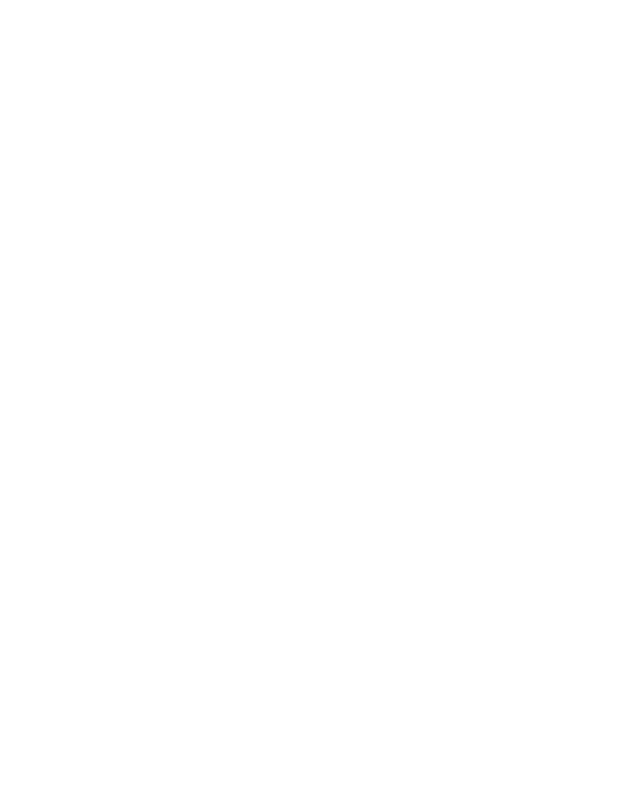
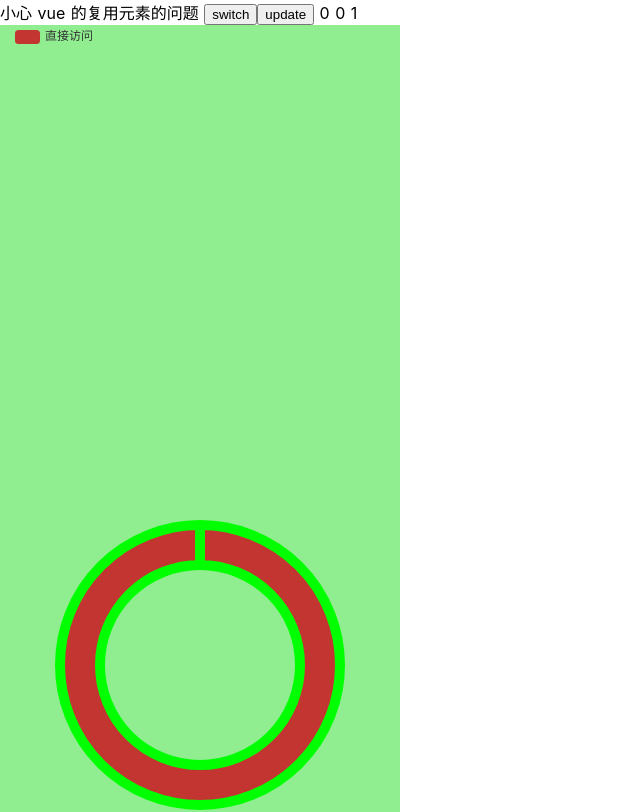
Before and after one commit to CroMarmot/VueDemo, a Nuxt app: page /Echarts4Import in a window 1280 px wide. Before the commit this address had no page. Shown: the top 812 px of the page, without its empty margins (0-640 px from the left). Built offline with nearby package versions, Linux system fonts and the light colour scheme.

Commit message:
chore: echart4 && binarySearchComponents

```diff
--- /dev/null
+++ b/components/BinarySearchComponents.vue
@@ -0,0 +1,47 @@
+<template>
+  <BinarySearchComponents
+    v-if="(l !== lptr || r !== rptr) && d < 500"
+    :l="lptr"
+    :r="rptr"
+    :gtfn="gtfn"
+    :d="d + 1"
+  />
+  <div v-else>[{{ l }},{{ r }}]</div>
+</template>
+
+<script>
+export default {
+  name: 'BinarySearchComponents',
+  props: {
+    l: {
+      type: Number,
+      required: true,
+    },
+    r: {
+      type: Number,
+      required: true,
+    },
+    d: {
+      type: Number,
+      default: 0,
+    },
+    gtfn: {
+      type: Function,
+      required: true,
+    },
+  },
+  computed: {
+    m() {
+      // console.log([this.l,this.r, this.d]);
+      return (this.l + this.r) / 2
+    },
+    lptr() {
+      return this.gtfn(this.m) ? this.l : this.m
+    },
+    rptr() {
+      return this.gtfn(this.m) ? this.m : this.r
+    },
+  },
+  mounted() {},
+}
+</script>
--- /dev/null
+++ b/components/Echarts4Vue.vue
@@ -0,0 +1,59 @@
+<template>
+  <div class="auto-fit-div"></div>
+</template>
+
+<script>
+import echarts from 'echarts'
+
+export default {
+  props: {
+    option: {
+      type: Object,
+      default: () => {},
+    },
+  },
+  data() {
+    return {
+      instance: null,
+    }
+  },
+  watch: {
+    option: {
+      deep: true,
+      handler() {
+        this.updateEcharts()
+      },
+    },
+  },
+  mounted() {
+    this.instance = echarts.init(this.$el)
+    this.updateEcharts()
+    this.$emit('onInit', { instance: this.instance })
+  },
+  updated() {
+    this.updateEcharts()
+  },
+  methods: {
+    go() {
+      window.instance = this.instance
+    },
+    updateEcharts() {
+      this.instance && this.instance.setOption(this.option)
+    },
+  },
+}
+</script>
+
+<style lang="scss" scoped>
+html {
+  margin: 0;
+  padding: 0;
+  width: 100vw;
+  height: 100vh;
+}
+.auto-fit-div {
+  width: 100%;
+  height: 100%;
+  background-color: lightgreen;
+}
+</style>
--- a/package.json
+++ b/package.json
@@ -27,7 +27,9 @@
     "@nuxtjs/axios": "^5.12.2",
     "@nuxtjs/pwa": "^3.0.2",
     "core-js": "^3.6.5",
+    "echarts": "^4.2.1",
     "nuxt": "^2.14.6",
+    "resize-observer-polyfill": "^1.5.1",
     "sass": "^1.28.0",
     "sass-loader": "^10.0.4",
     "swiper": "^6.3.5"
--- /dev/null
+++ b/pages/BinarySearchDemo.vue
@@ -0,0 +1,68 @@
+<template>
+  <div>
+    <h1>
+      显然纯js能二分1直到自己相等(大约1000层)，裸的js函数递归超8000+层（我电脑上），然而vue
+      在556层超过了最大call stack
+    </h1>
+    <BinarySearchComponents :l="0" :r="100" :gtfn="(v) => v * v - 1 > 0" />
+    <BinarySearchComponents :l="0" :r="100" :gtfn="(v) => 3 * v * v - 1 > 0" />
+    <input v-model="customL" placeholder="custom L" />
+    <input v-model="customR" placeholder="custom R" />
+    <input v-model="customFn" placeholder="custom function" />
+    <BinarySearchComponents
+      :l="Number(customL)"
+      :r="Number(customR)"
+      :gtfn="gtfn"
+    />
+  </div>
+</template>
+
+<script>
+import BinarySearchComponents from '../components/BinarySearchComponents'
+export default {
+  components: { BinarySearchComponents },
+  data() {
+    return {
+      customL: '',
+      customR: '',
+      customFn: '',
+      gtfn: () => true,
+    }
+  },
+  watch: {
+    customFn() {
+      try {
+        // eslint-disable-next-line no-eval
+        const fn = eval(this.customFn)
+        if (typeof fn === 'function') {
+          this.gtfn = fn
+          return
+        } else {
+          console.warn('Not a function')
+        }
+      } catch (e) {
+        console.warn(e)
+      }
+      this.gtfn = () => true
+    },
+  },
+}
+</script>
+
+<style lang="scss" scoped>
+html {
+  margin: 0;
+  padding: 0;
+  width: 100vw;
+  height: 100vh;
+}
+.any-wrap-div {
+  width: 50vh;
+  height: 80vh;
+  position: relative;
+  background-color: lightgreen;
+  &.h400 {
+    height: 160vh;
+  }
+}
+</style>
--- /dev/null
+++ b/pages/Echarts4Import.vue
@@ -0,0 +1,132 @@
+<template>
+  <div>
+    小心 vue 的复用元素的问题
+    <button @click="vis = !vis">switch</button>
+    <button @click="updateData">update</button>
+    0
+    <div v-if="vis" :key="1" class="any-wrap-div">
+      <echarts4-vue :option="echartsOption"></echarts4-vue>
+    </div>
+    0 1
+    <div v-if="!vis" :key="2" class="any-wrap-div h400">
+      <echarts4-vue :option="echartsOption"></echarts4-vue>
+    </div>
+    1 2
+    <div v-show="vis" :key="3" class="any-wrap-div">
+      <echarts4-vue
+        :option="echartsOption"
+        @onInit="onEchartsInit"
+      ></echarts4-vue>
+    </div>
+    2 3
+    <div v-show="!vis" :key="4" class="any-wrap-div h400">
+      <echarts4-vue
+        :option="echartsOption"
+        @onInit="onEchartsInit"
+      ></echarts4-vue>
+    </div>
+    3
+  </div>
+</template>
+
+<script>
+import Echarts4Vue from '~/components/Echarts4Vue'
+
+export default {
+  components: { Echarts4Vue },
+  data() {
+    return {
+      vis: false,
+      instance: null,
+      instanceGroup: [],
+      echartsOption: {
+        tooltip: {
+          trigger: 'item',
+          formatter: '{a} <br/>{b}: {c} ({d}%)',
+        },
+        legend: {
+          orient: 'vertical',
+          left: 10,
+          data: ['直接访问', '邮件营销', '联盟广告', '视频广告', '搜索引擎'],
+        },
+        series: [
+          {
+            name: '访问来源',
+            type: 'pie',
+            radius: ['50%', '70%'],
+            avoidLabelOverlap: false,
+            padding: 4,
+            label: {
+              show: false,
+              position: 'center',
+            },
+            emphasis: {
+              label: {
+                show: true,
+                fontSize: '30',
+                fontWeight: 'bold',
+              },
+            },
+            labelLine: {
+              show: false,
+            },
+            data: [{ value: 100, name: '直接访问' }],
+            itemStyle: {
+              // this configuration
+              normal: {
+                borderWidth: 10,
+                borderColor: '#00ff00',
+              },
+              emphasis: {
+                borderWidth: 0,
+                shadowBlur: 10,
+                shadowOffsetX: 0,
+                shadowColor: 'rgba(255, 0, 0, 1)',
+              },
+            },
+          },
+        ],
+      },
+    }
+  },
+  watch: {
+    vis() {
+      this.$nextTick(() => {
+        for (const idx in this.instanceGroup) {
+          this.instanceGroup[idx].resize()
+        }
+      })
+    },
+  },
+  mounted() {},
+  methods: {
+    onEchartsInit({ instance }) {
+      this.instanceGroup.push(instance)
+    },
+    updateData() {
+      this.echartsOption.series[0].data.push({
+        value: 100 * Math.random(),
+        name: '邮件营销',
+      })
+    },
+  },
+}
+</script>
+
+<style lang="scss" scoped>
+html {
+  margin: 0;
+  padding: 0;
+  width: 100vw;
+  height: 100vh;
+}
+.any-wrap-div {
+  width: 50vh;
+  height: 80vh;
+  position: relative;
+  background-color: lightgreen;
+  &.h400 {
+    height: 160vh;
+  }
+}
+</style>
--- a/pages/index.vue
+++ b/pages/index.vue
@@ -22,6 +22,16 @@
         </NuxtLink>
         <NuxtLink to="/ToDataUrl">
           <a rel="noopener noreferrer" class="button--green"> ToDataUrl </a>
+        </NuxtLink>
+        <NuxtLink to="/Echarts4Import">
+          <a rel="noopener noreferrer" class="button--green">
+            Echarts4Import
+          </a>
+        </NuxtLink>
+        <NuxtLink to="/BinarySearchDemo">
+          <a rel="noopener noreferrer" class="button--green">
+            BinarySearchDemo
+          </a>
         </NuxtLink>
       </div>
     </div>
```
Also changed, not shown: 1 other file (tests, documents, lock files or other folders).
